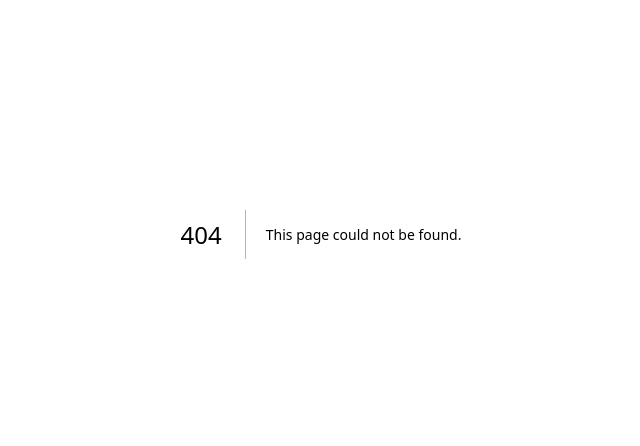
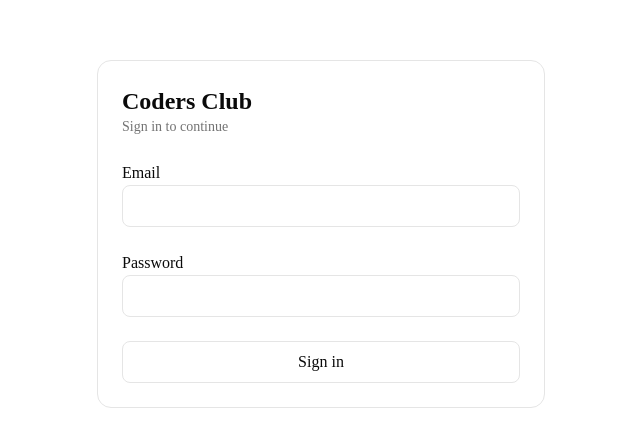
Before and after one commit to CodersClub-CIET/coders-club-platform, a Next.js app: page /login in a window 1280 px wide. Before the commit this address had no page. Shown: the part 166-612 px from the top of the page, without its empty margins (319-959 px from the left). Built offline with nearby package versions, Linux system fonts and the light colour scheme.

Commit message:
feat: add authentication UI and session foundation

```diff
--- /dev/null
+++ b/app/login/page.tsx
@@ -0,0 +1,87 @@
+"use client";
+
+import { FormEvent, useState } from "react";
+import { createClient } from "@/lib/supabase/client";
+
+export default function LoginPage() {
+  const [email, setEmail] = useState("");
+  const [password, setPassword] = useState("");
+  const [loading, setLoading] = useState(false);
+  const [error, setError] = useState("");
+
+  async function handleLogin(event: FormEvent<HTMLFormElement>) {
+    event.preventDefault();
+
+    setLoading(true);
+    setError("");
+
+    const supabase = createClient();
+
+    const { error } = await supabase.auth.signInWithPassword({
+      email,
+      password,
+    });
+
+    if (error) {
+      setError(error.message);
+      setLoading(false);
+      return;
+    }
+
+    window.location.href = "/";
+  }
+
+  return (
+    <main className="flex min-h-screen items-center justify-center p-6">
+      <form
+        onSubmit={handleLogin}
+        className="w-full max-w-md space-y-6 rounded-xl border p-6"
+      >
+        <div>
+          <h1 className="text-2xl font-semibold">Coders Club</h1>
+          <p className="text-sm text-muted-foreground">
+            Sign in to continue
+          </p>
+        </div>
+
+        <div className="space-y-2">
+          <label htmlFor="email">Email</label>
+          <input
+            id="email"
+            type="email"
+            required
+            value={email}
+            onChange={(event) => setEmail(event.target.value)}
+            className="w-full rounded-md border px-3 py-2"
+          />
+        </div>
+
+        <div className="space-y-2">
+          <label htmlFor="password">Password</label>
+          <input
+            id="password"
+            type="password"
+            required
+            value={password}
+            onChange={(event) => setPassword(event.target.value)}
+            className="w-full rounded-md border px-3 py-2"
+          />
+        </div>
+
+        {error && (
+          <p className="text-sm text-red-600">
+            {error}
+          </p>
+        )}
+
+        <button
+          type="submit"
+          disabled={loading}
+          className="w-full rounded-md border px-4 py-2"
+        >
+          {loading ? "Signing in..." : "Sign in"}
+        </button>
+      </form>
+    </main>
+  );
+}
--- /dev/null
+++ b/lib/auth/use-auth.ts
@@ -0,0 +1,35 @@
+"use client";
+
+import { useEffect, useState } from "react";
+import { createClient } from "@/lib/supabase/client";
+import type { User } from "@supabase/supabase-js";
+
+export function useAuth() {
+  const [user, setUser] = useState<User | null>(null);
+  const [loading, setLoading] = useState(true);
+
+  useEffect(() => {
+    const supabase = createClient();
+
+    supabase.auth.getUser().then(({ data }) => {
+      setUser(data.user);
+      setLoading(false);
+    });
+
+    const {
+      data: { subscription },
+    } = supabase.auth.onAuthStateChange((_event, session) => {
+      setUser(session?.user ?? null);
+    });
+
+    return () => {
+      subscription.unsubscribe();
+    };
+  }, []);
+
+  return {
+    user,
+    loading,
+    isAuthenticated: !!user,
+  };
+}
```
